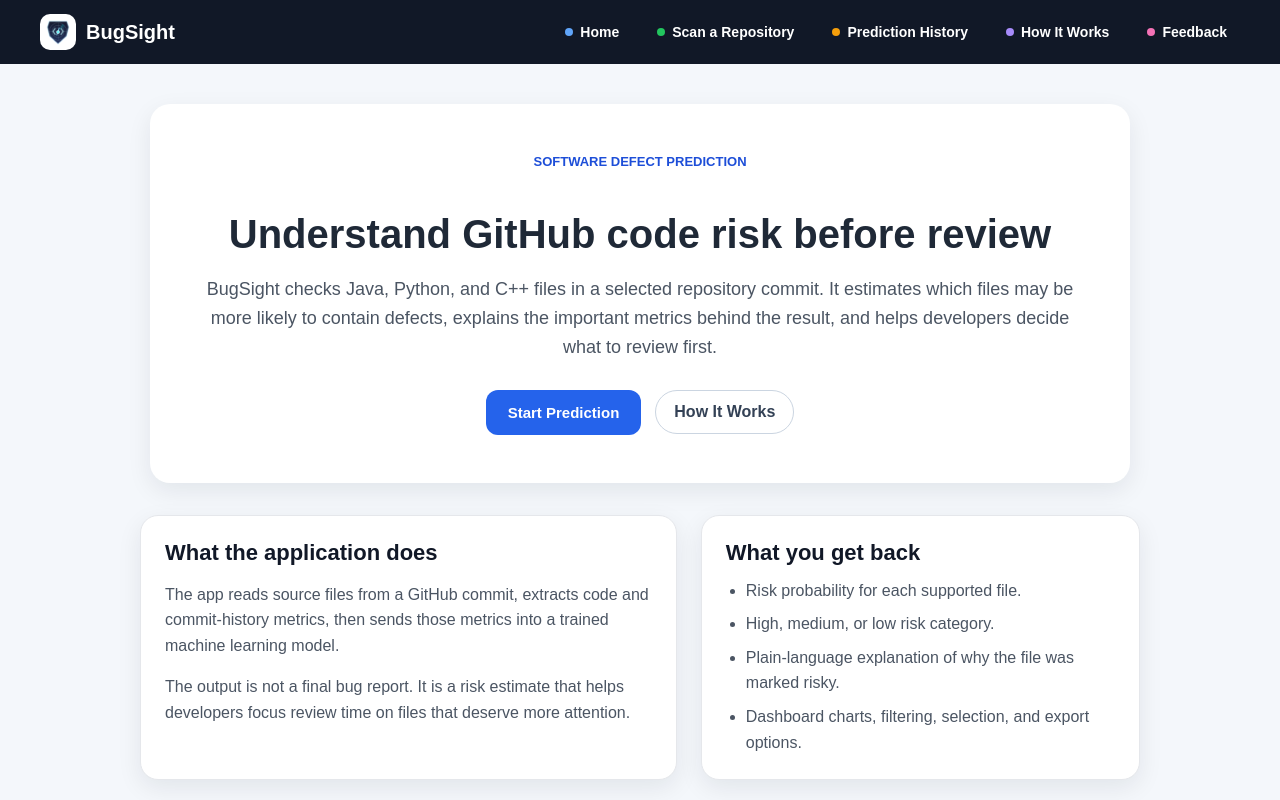
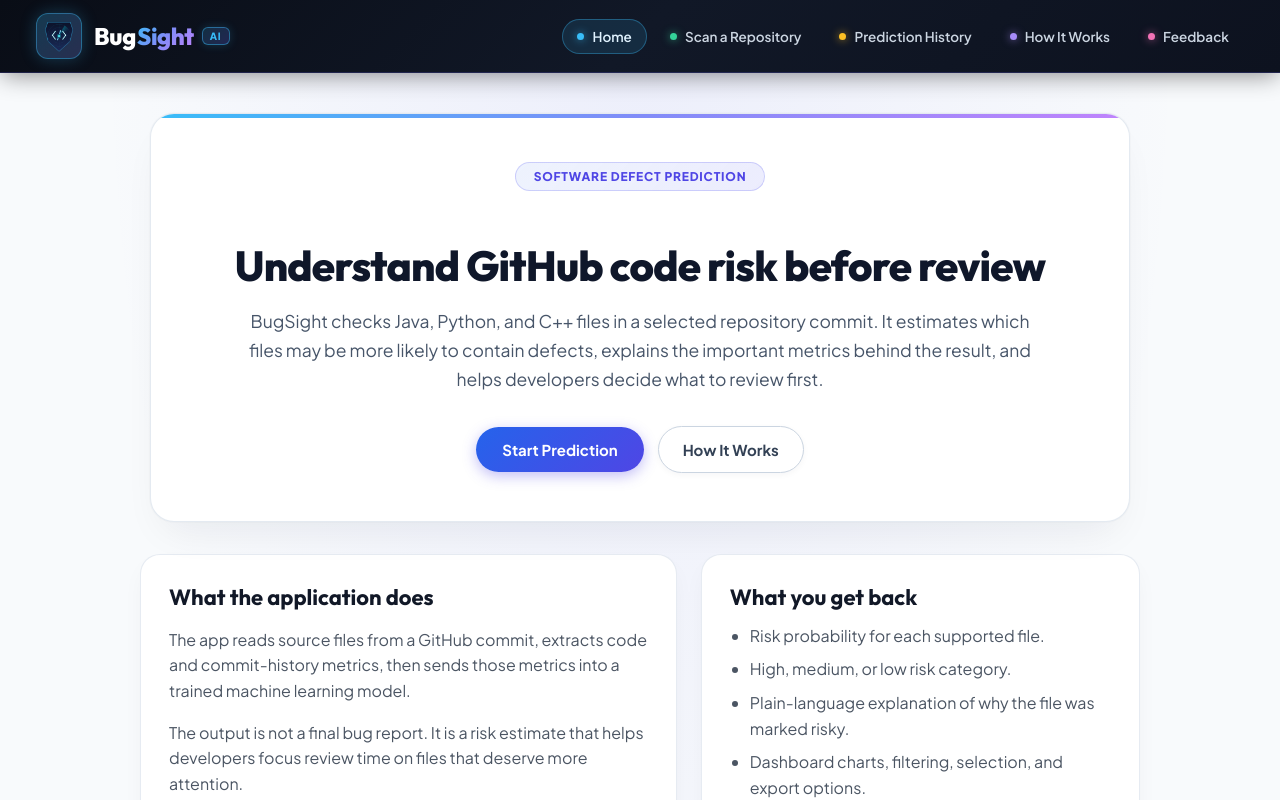
Before and after one commit to himadri116/CAPSTONE-II, a React (Vite) app in the folder frontend/: page / in a window 1280 px wide. Shown: the top 800 px of the page. Built offline with nearby package versions, Linux system fonts and the light colour scheme; no server answers.

Commit message:
Enhance navbar and UI with modern typography, gradients, and vibrant BugSight branding

```diff
--- a/frontend/index.html
+++ b/frontend/index.html
@@ -4,6 +4,9 @@
     <meta charset="UTF-8" />
     <link rel="icon" type="image/png" href="/logo.png" />
     <meta name="viewport" content="width=device-width, initial-scale=1.0" />
+    <link rel="preconnect" href="https://fonts.googleapis.com">
+    <link rel="preconnect" href="https://fonts.gstatic.com" crossorigin>
+    <link href="https://fonts.googleapis.com/css2?family=Outfit:wght@500;600;700;800;900&family=Plus+Jakarta+Sans:wght@400;500;600;700;800&display=swap" rel="stylesheet">
     <title>BugSight - AI Code Defect Prediction</title>
   </head>
   <body>
--- a/frontend/src/components/Navbar.tsx
+++ b/frontend/src/components/Navbar.tsx
@@ -1,30 +1,57 @@
-import { Link } from "react-router-dom";
+import { Link, useLocation } from "react-router-dom";
 import logoUrl from "../../assets/logo.png";
 
 function Navbar() {
+  const location = useLocation();
+
   return (
+    <header className="navbar-container">
       <nav className="navbar">
-      <div className="navbar-brand">
+        <Link to="/" className="navbar-brand">
+          <div className="navbar-logo-wrap">
             <img src={logoUrl} alt="BugSight" className="navbar-logo" />
-        <div className="navbar-title">BugSight</div>
           </div>
+          <div className="navbar-title">
+            <span className="brand-bug">Bug</span>
+            <span className="brand-sight">Sight</span>
+            <span className="brand-badge">AI</span>
+          </div>
+        </Link>
 
         <div className="navbar-links">
-        <Link to="/" className="nav-link home-link">Home</Link>
-        <Link to="/repository-input" className="nav-link scan-link">
+          <Link
+            to="/"
+            className={`nav-link home-link ${location.pathname === "/" ? "active" : ""}`}
+          >
+            Home
+          </Link>
+          <Link
+            to="/repository-input"
+            className={`nav-link scan-link ${location.pathname === "/repository-input" ? "active" : ""}`}
+          >
             Scan a Repository
           </Link>
-        <Link to="/prediction-history" className="nav-link history-link">
+          <Link
+            to="/prediction-history"
+            className={`nav-link history-link ${location.pathname === "/prediction-history" ? "active" : ""}`}
+          >
             Prediction History
           </Link>
-        <Link to="/how-it-works" className="nav-link works-link">
+          <Link
+            to="/how-it-works"
+            className={`nav-link works-link ${location.pathname === "/how-it-works" ? "active" : ""}`}
+          >
             How It Works
           </Link>
-        <Link to="/feedback" className="nav-link feedback-link">
+          <Link
+            to="/feedback"
+            className={`nav-link feedback-link ${location.pathname === "/feedback" ? "active" : ""}`}
+          >
             Feedback
           </Link>
         </div>
       </nav>
+    </header>
   );
 }
 
--- a/frontend/src/styles/global.css
+++ b/frontend/src/styles/global.css
@@ -4,9 +4,16 @@
 
 body {
   margin: 0;
-  font-family: Arial, Helvetica, sans-serif;
-  background: #f4f7fb;
-  color: #1f2937;
+  font-family: 'Plus Jakarta Sans', -apple-system, BlinkMacSystemFont, 'Segoe UI', Roboto, sans-serif;
+  background: radial-gradient(at 50% 0%, rgba(99, 102, 241, 0.08) 0%, transparent 60%), #f8fafc;
+  color: #1e293b;
+  min-height: 100vh;
+  -webkit-font-smoothing: antialiased;
+}
+
+h1, h2, h3, h4, h5, h6 {
+  font-family: 'Outfit', -apple-system, BlinkMacSystemFont, 'Segoe UI', Roboto, sans-serif;
+  color: #0f172a;
 }
 
 .page {
@@ -14,47 +21,72 @@ body {
 }
 
 .primary-button {
-  display: inline-block;
-  background: #2563eb;
+  display: inline-flex;
+  align-items: center;
+  justify-content: center;
+  background: linear-gradient(135deg, #2563eb 0%, #4f46e5 100%);
   color: white;
   border: none;
-  padding: 14px 22px;
-  border-radius: 12px;
+  padding: 13px 26px;
+  border-radius: 999px;
+  font-family: 'Plus Jakarta Sans', sans-serif;
   font-weight: 700;
   text-decoration: none;
   cursor: pointer;
   font-size: 15px;
+  box-shadow: 0 4px 14px rgba(79, 70, 229, 0.35);
+  transition: all 0.25s cubic-bezier(0.4, 0, 0.2, 1);
 }
 
 .primary-button:hover {
-  background: #1d4ed8;
+  background: linear-gradient(135deg, #1d4ed8 0%, #4338ca 100%);
+  box-shadow: 0 6px 20px rgba(79, 70, 229, 0.45);
+  transform: translateY(-2px);
+}
+
+.primary-button:active {
+  transform: translateY(0);
 }
 
 .primary-button:disabled {
-  background: #9ca3af;
+  background: #cbd5e1;
+  box-shadow: none;
   cursor: not-allowed;
+  transform: none;
 }
 
 .secondary-button {
-  display: inline-block;
-  background: #374151;
-  color: white;
-  border: none;
-  padding: 14px 22px;
-  border-radius: 12px;
+  display: inline-flex;
+  align-items: center;
+  justify-content: center;
+  background: #ffffff;
+  color: #334155;
+  border: 1px solid #cbd5e1;
+  padding: 13px 26px;
+  border-radius: 999px;
+  font-family: 'Plus Jakarta Sans', sans-serif;
   font-weight: 700;
   text-decoration: none;
   cursor: pointer;
   font-size: 15px;
+  box-shadow: 0 2px 6px rgba(15, 23, 42, 0.05);
+  transition: all 0.25s cubic-bezier(0.4, 0, 0.2, 1);
 }
 
 .secondary-button:hover {
-  background: #1f2937;
+  background: #f8fafc;
+  border-color: #94a3b8;
+  color: #0f172a;
+  transform: translateY(-2px);
+  box-shadow: 0 4px 12px rgba(15, 23, 42, 0.1);
 }
 
 .secondary-button:disabled {
-  background: #9ca3af;
+  background: #f1f5f9;
+  color: #94a3b8;
+  border-color: #e2e8f0;
   cursor: not-allowed;
+  transform: none;
 }
 
 .full-width {
@@ -63,21 +95,24 @@ body {
 }
 
 .error-box {
-  background: #fee2e2;
+  background: #fef2f2;
   color: #991b1b;
-  padding: 12px 14px;
-  border-radius: 12px;
+  border: 1px solid #fecaca;
+  padding: 14px 18px;
+  border-radius: 14px;
   margin-top: 18px;
-  line-height: 1.45;
+  line-height: 1.5;
   overflow-wrap: anywhere;
+  font-size: 14px;
 }
 
 .loading-box {
   margin-top: 18px;
   background: #eff6ff;
+  border: 1px solid #bfdbfe;
   color: #1e40af;
-  padding: 14px;
-  border-radius: 12px;
+  padding: 16px 20px;
+  border-radius: 14px;
 }
 
 .progress-bar {
@@ -86,8 +121,8 @@ body {
   background: #e2e8f0;
   border-radius: 999px;
   overflow: hidden;
-  margin-bottom: 10px;
-  box-shadow: inset 0 1px 3px rgba(15, 23, 42, 0.12);
+  margin-bottom: 12px;
+  box-shadow: inset 0 1px 3px rgba(15, 23, 42, 0.1);
 }
 
 .progress-bar-fill {
@@ -110,7 +145,6 @@ body {
   from {
     background-position: 0% 50%;
   }
-
   to {
     background-position: 220% 50%;
   }
@@ -120,11 +154,9 @@ body {
   0% {
     transform: translateX(-100%);
   }
-
   50% {
     transform: translateX(80%);
   }
-
   100% {
     transform: translateX(250%);
   }
--- a/frontend/src/styles/home-page.css
+++ b/frontend/src/styles/home-page.css
@@ -1,11 +1,24 @@
 .hero {
   background: white;
   padding: 48px;
-  border-radius: 20px;
-  box-shadow: 0 8px 24px rgba(15, 23, 42, 0.08);
+  border-radius: 24px;
+  border: 1px solid rgba(226, 232, 240, 0.9);
+  box-shadow: 0 20px 40px -15px rgba(15, 23, 42, 0.08), 0 0 1px 1px rgba(15, 23, 42, 0.02);
   max-width: 900px;
   margin: 0 auto;
   text-align: center;
+  position: relative;
+  overflow: hidden;
+}
+
+.hero::before {
+  content: "";
+  position: absolute;
+  top: 0;
+  left: 0;
+  right: 0;
+  height: 4px;
+  background: linear-gradient(90deg, #38bdf8, #818cf8, #c084fc);
 }
 
 .home-hero {
@@ -13,24 +26,35 @@
 }
 
 .home-eyebrow {
-  color: #1d4ed8;
+  background: linear-gradient(135deg, rgba(37, 99, 235, 0.08), rgba(99, 102, 241, 0.12));
+  border: 1px solid rgba(99, 102, 241, 0.25);
+  border-radius: 999px;
+  color: #4f46e5;
   display: inline-block;
-  font-size: 13px;
+  font-size: 12px;
   font-weight: 800;
-  letter-spacing: 0;
-  margin-bottom: 10px;
+  letter-spacing: 0.8px;
+  margin-bottom: 14px;
+  padding: 6px 18px;
   text-transform: uppercase;
 }
 
 .hero h1 {
-  font-size: 40px;
+  font-family: 'Outfit', sans-serif;
+  font-size: 42px;
+  font-weight: 800;
+  letter-spacing: -0.8px;
+  color: #0f172a;
   margin-bottom: 16px;
+  line-height: 1.22;
 }
 
 .hero p {
-  font-size: 18px;
-  color: #4b5563;
-  line-height: 1.6;
+  font-size: 17.5px;
+  color: #475569;
+  line-height: 1.65;
+  max-width: 800px;
+  margin: 0 auto;
 }
 
 .hero-actions {
@@ -39,21 +63,29 @@
   flex-wrap: wrap;
   gap: 14px;
   justify-content: center;
-  margin-top: 28px;
+  margin-top: 32px;
 }
 
 .secondary-home-link {
+  background: #ffffff;
   border: 1px solid #cbd5e1;
   border-radius: 999px;
   color: #334155;
-  font-weight: 800;
-  padding: 12px 18px;
+  font-family: 'Plus Jakarta Sans', sans-serif;
+  font-weight: 700;
+  padding: 13px 24px;
+  font-size: 15px;
   text-decoration: none;
+  transition: all 0.25s cubic-bezier(0.4, 0, 0.2, 1);
+  box-shadow: 0 2px 6px rgba(15, 23, 42, 0.04);
 }
 
 .secondary-home-link:hover {
   background: #f8fafc;
   border-color: #94a3b8;
+  color: #0f172a;
+  transform: translateY(-2px);
+  box-shadow: 0 4px 12px rgba(15, 23, 42, 0.08);
 }
 
 .home-intro-grid {
@@ -67,10 +99,17 @@
 .home-intro-panel,
 .home-concept {
   background: white;
-  border: 1px solid #e5e7eb;
-  border-radius: 18px;
-  box-shadow: 0 8px 24px rgba(15, 23, 42, 0.08);
-  padding: 24px;
+  border: 1px solid rgba(226, 232, 240, 0.85);
+  border-radius: 20px;
+  box-shadow: 0 10px 25px -5px rgba(15, 23, 42, 0.05), 0 8px 10px -6px rgba(15, 23, 42, 0.03);
+  padding: 28px;
+  transition: transform 0.25s ease, box-shadow 0.25s ease;
+}
+
+.home-intro-panel:hover,
+.home-concept:hover {
+  transform: translateY(-3px);
+  box-shadow: 0 16px 32px -8px rgba(15, 23, 42, 0.09);
 }
 
 .home-intro-panel h2 {
--- a/frontend/src/styles/navbar.css
+++ b/frontend/src/styles/navbar.css
@@ -1,37 +1,95 @@
+.navbar-container {
+  position: sticky;
+  top: 0;
+  z-index: 1000;
+  background: linear-gradient(135deg, #090d16 0%, #111827 50%, #0d121f 100%);
+  border-bottom: 1px solid rgba(99, 102, 241, 0.22);
+  box-shadow: 0 4px 24px -2px rgba(0, 0, 0, 0.45);
+  backdrop-filter: blur(14px);
+}
+
 .navbar {
-  min-height: 64px;
-  padding: 0 40px;
-  background: #111827;
-  color: white;
+  min-height: 72px;
+  padding: 0 36px;
   display: flex;
   align-items: center;
   justify-content: space-between;
-}
-
-.navbar-title {
-  font-size: 20px;
-  font-weight: 700;
+  max-width: 1400px;
+  margin: 0 auto;
 }
 
 .navbar-brand {
   align-items: center;
   display: flex;
-  gap: 10px;
+  gap: 12px;
+  text-decoration: none;
+  transition: transform 0.2s ease, opacity 0.2s ease;
+}
+
+.navbar-brand:hover {
+  transform: translateY(-1px);
+  opacity: 0.95;
+}
+
+.navbar-logo-wrap {
+  display: flex;
+  align-items: center;
+  justify-content: center;
+  padding: 4px;
+  border-radius: 12px;
+  background: linear-gradient(135deg, rgba(56, 189, 248, 0.25), rgba(129, 140, 248, 0.25));
+  border: 1px solid rgba(56, 189, 248, 0.4);
+  box-shadow: 0 0 16px rgba(56, 189, 248, 0.25);
 }
 
 .navbar-logo {
-  background: #ffffff;
-  border-radius: 10px;
   height: 36px;
+  width: 36px;
+  border-radius: 8px;
   object-fit: contain;
-  padding: 4px;
-  width: 36px;
+  display: block;
+}
+
+.navbar-title {
+  display: flex;
+  align-items: center;
+  font-family: 'Outfit', sans-serif;
+  font-size: 24px;
+  font-weight: 800;
+  letter-spacing: -0.4px;
+}
+
+.brand-bug {
+  color: #ffffff;
+  letter-spacing: -0.3px;
+}
+
+.brand-sight {
+  background: linear-gradient(135deg, #38bdf8 0%, #818cf8 50%, #c084fc 100%);
+  -webkit-background-clip: text;
+  -webkit-text-fill-color: transparent;
+  margin-left: 1px;
+}
+
+.brand-badge {
+  font-family: 'Plus Jakarta Sans', sans-serif;
+  background: linear-gradient(135deg, rgba(56, 189, 248, 0.18), rgba(99, 102, 241, 0.25));
+  border: 1px solid rgba(56, 189, 248, 0.45);
+  color: #38bdf8;
+  font-size: 10px;
+  font-weight: 800;
+  padding: 2px 7px;
+  border-radius: 6px;
+  margin-left: 8px;
+  letter-spacing: 0.8px;
+  text-transform: uppercase;
+  box-shadow: 0 0 10px rgba(56, 189, 248, 0.2);
 }
 
 .navbar-links {
   display: flex;
   flex-wrap: wrap;
-  gap: 12px;
+  gap: 8px;
   justify-content: flex-end;
 }
 
@@ -39,86 +97,105 @@
   align-items: center;
   border: 1px solid transparent;
   border-radius: 999px;
-  color: #ffffff;
+  color: #cbd5e1;
   display: inline-flex;
-  font-size: 14px;
-  font-weight: 700;
-  gap: 7px;
-  padding: 8px 12px;
+  font-family: 'Plus Jakarta Sans', sans-serif;
+  font-size: 13.5px;
+  font-weight: 600;
+  gap: 8px;
+  padding: 8px 14px;
   text-decoration: none;
-  transition: background 0.2s ease, border-color 0.2s ease, color 0.2s ease;
+  transition: all 0.2s cubic-bezier(0.4, 0, 0.2, 1);
 }
 
 .nav-link::before {
   border-radius: 999px;
   content: "";
-  height: 8px;
-  width: 8px;
+  height: 7px;
+  width: 7px;
+  transition: transform 0.2s ease, box-shadow 0.2s ease;
 }
 
 .home-link::before {
-  background: #60a5fa;
+  background: #38bdf8;
+  box-shadow: 0 0 8px rgba(56, 189, 248, 0.7);
 }
 
 .scan-link::before {
-  background: #22c55e;
+  background: #34d399;
+  box-shadow: 0 0 8px rgba(52, 211, 153, 0.7);
 }
 
 .history-link::before {
-  background: #f59e0b;
+  background: #fbbf24;
+  box-shadow: 0 0 8px rgba(251, 191, 36, 0.7);
 }
 
 .works-link::before {
   background: #a78bfa;
+  box-shadow: 0 0 8px rgba(167, 139, 250, 0.7);
 }
 
-.home-link:hover {
-  background: rgba(96, 165, 250, 0.16);
-  border-color: rgba(96, 165, 250, 0.35);
-  color: #bfdbfe;
+.feedback-link::before {
+  background: #f472b6;
+  box-shadow: 0 0 8px rgba(244, 114, 182, 0.7);
 }
 
-.scan-link:hover {
-  background: rgba(34, 197, 94, 0.16);
-  border-color: rgba(34, 197, 94, 0.35);
-  color: #bbf7d0;
+.nav-link:hover {
+  background: rgba(255, 255, 255, 0.07);
+  color: #ffffff;
+  transform: translateY(-1px);
 }
 
-.history-link:hover {
-  background: rgba(245, 158, 11, 0.16);
-  border-color: rgba(245, 158, 11, 0.35);
-  color: #fde68a;
+.nav-link:hover::before {
+  transform: scale(1.3);
 }
 
-.works-link:hover {
-  background: rgba(167, 139, 250, 0.16);
+.home-link:hover,
+.home-link.active {
+  background: rgba(56, 189, 248, 0.12);
+  border-color: rgba(56, 189, 248, 0.35);
+  color: #e0f2fe;
+}
+
+.scan-link:hover,
+.scan-link.active {
+  background: rgba(52, 211, 153, 0.12);
+  border-color: rgba(52, 211, 153, 0.35);
+  color: #d1fae5;
+}
+
+.history-link:hover,
+.history-link.active {
+  background: rgba(251, 191, 36, 0.12);
+  border-color: rgba(251, 191, 36, 0.35);
+  color: #fef3c7;
+}
+
+.works-link:hover,
+.works-link.active {
+  background: rgba(167, 139, 250, 0.12);
   border-color: rgba(167, 139, 250, 0.35);
-  color: #ddd6fe;
+  color: #ede9fe;
+}
+
+.feedback-link:hover,
+.feedback-link.active {
+  background: rgba(244, 114, 182, 0.12);
+  border-color: rgba(244, 114, 182, 0.35);
+  color: #fce7f3;
 }
 
 @media (max-width: 900px) {
   .navbar {
-    padding: 0 20px;
+    padding: 14px 20px;
     align-items: flex-start;
     flex-direction: column;
     gap: 12px;
-    justify-content: center;
-    padding-bottom: 14px;
-    padding-top: 14px;
   }
 
   .navbar-links {
-    gap: 14px;
+    gap: 8px;
     justify-content: flex-start;
   }
 }
-
-.feedback-link::before {
-  background: #f472b6;
-}
-
-.feedback-link:hover {
-  background: rgba(244, 114, 182, 0.16);
-  border-color: rgba(244, 114, 182, 0.35);
-  color: #fbcfe8;
-}
```
Lines whose indentation alone changed are shown as unchanged.
